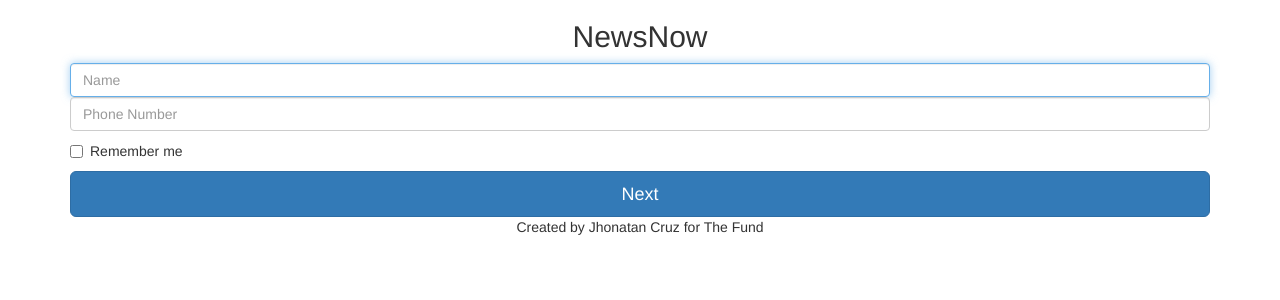
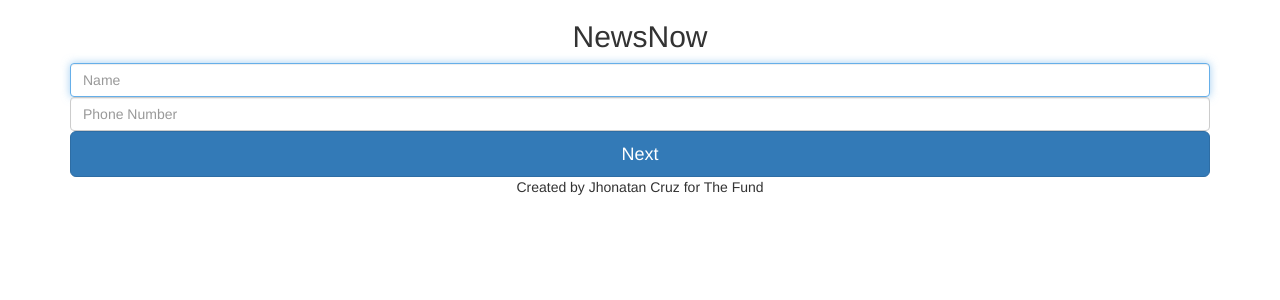
Before and after one commit to jhonatancruz/NewsNow, a Flask app: page / in a window 1280 px wide. Shown: the top 300 px of the page. Run offline with Flask 2, Linux system fonts and the light colour scheme; some libraries are stand-ins or nearby versions.

Commit message:
this is the html file that the user will see when they submit a form

```diff
--- a/flaskTest/templates/index.html
+++ b/flaskTest/templates/index.html
@@ -14,32 +14,13 @@
 <form method="POST" action="/" class="form-signin">
         <h2 class="form-signin-heading"><center>NewsNow</center></h2>
         <label for="inputEmail" class="sr-only">Name</label>
-        <input type="email" id="inputEmail" class="form-control" placeholder="Name" required="" autofocus="">
+        <input type="email" name="name" class="form-control" placeholder="Name" required="" autofocus="">
         <label for="inputPassword" class="sr-only">Phone Number</label>
-        <input type="number" name="phoneNumber" id="numbers" class="form-control" placeholder="Phone Number" required="">
-        <div class="checkbox">
-          <label>
-            <input type="checkbox" value="remember-me"> Remember me
-          </label>
-        </div>
-        <button class="btn btn-lg btn-primary btn-block" type="submit">Next</button>
+        <input type="number" name="phoneNumber" class="form-control" placeholder="Phone Number">
+        <button class="btn btn-lg btn-primary btn-block" type="submit" value="submit">Next</button>
       </form>
 </div>
-<script>
-function redirect(){
-var number= document.getElementById("numbers");
-alert(number.value)
-window.location.href = "https://127.0.0.1:5000/verify";
-return(number)
-}
-
-// function goPressed(){
-//   var number=document.getElementById("phone").value;
-//   alert(number);
-//   alert("pressed");
-// }
-</script>
 </body>
-<script src="../../assets/js/ie10-viewport-bug-workaround.js"></script>
+<!-- <script src="../../assets/js/ie10-viewport-bug-workaround.js"></script> -->
 <tail><center>Created by Jhonatan Cruz for The Fund</center></tail>
 </html>
```
